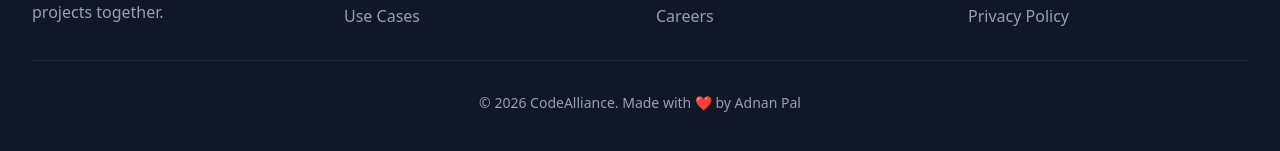
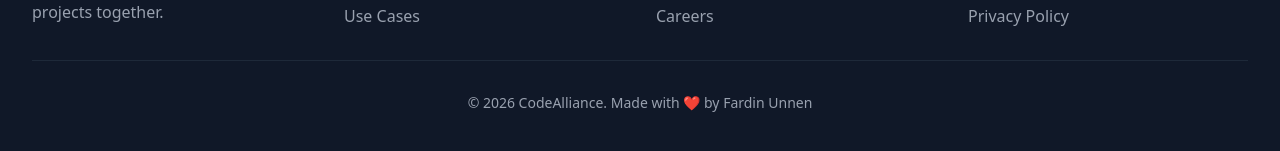
Before and after one commit to adnanpal/buildnet, a React (Vite) app: page / in a window 1280 px wide. Shown: the part 2252-2403 px from the top of the page. Built offline with nearby package versions, Linux system fonts and the light colour scheme; no server answers.

Commit message:
Footer Changed

```diff
--- a/src/components/Footer.tsx
+++ b/src/components/Footer.tsx
@@ -51,7 +51,7 @@ function Footer() {
 
         {/* Copyright */}
         <div className="border-t border-gray-800 pt-6 sm:pt-8 text-center text-gray-400 text-xs sm:text-sm">
-          © 2026 CodeAlliance. Made with ❤️ by Adnan Pal
+          © 2026 CodeAlliance. Made with ❤️ by Fardin Unnen
         </div>
       </div>
     </footer>
```
